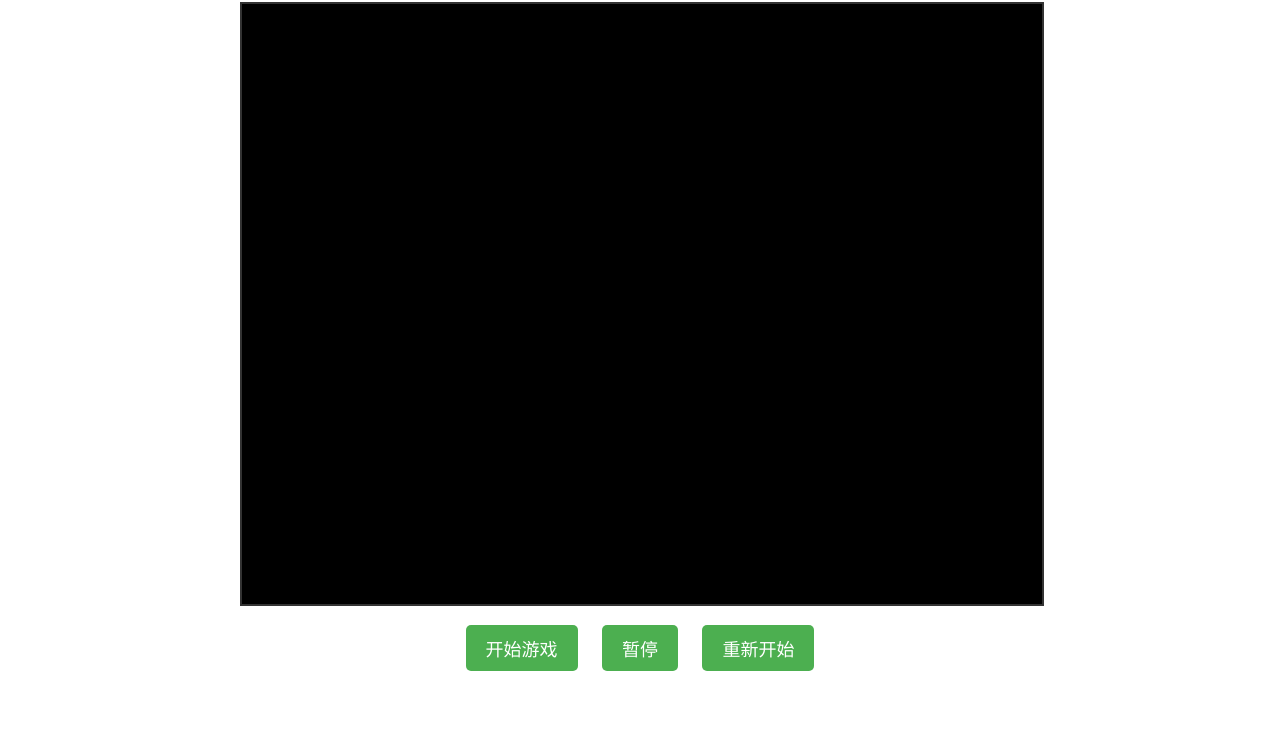
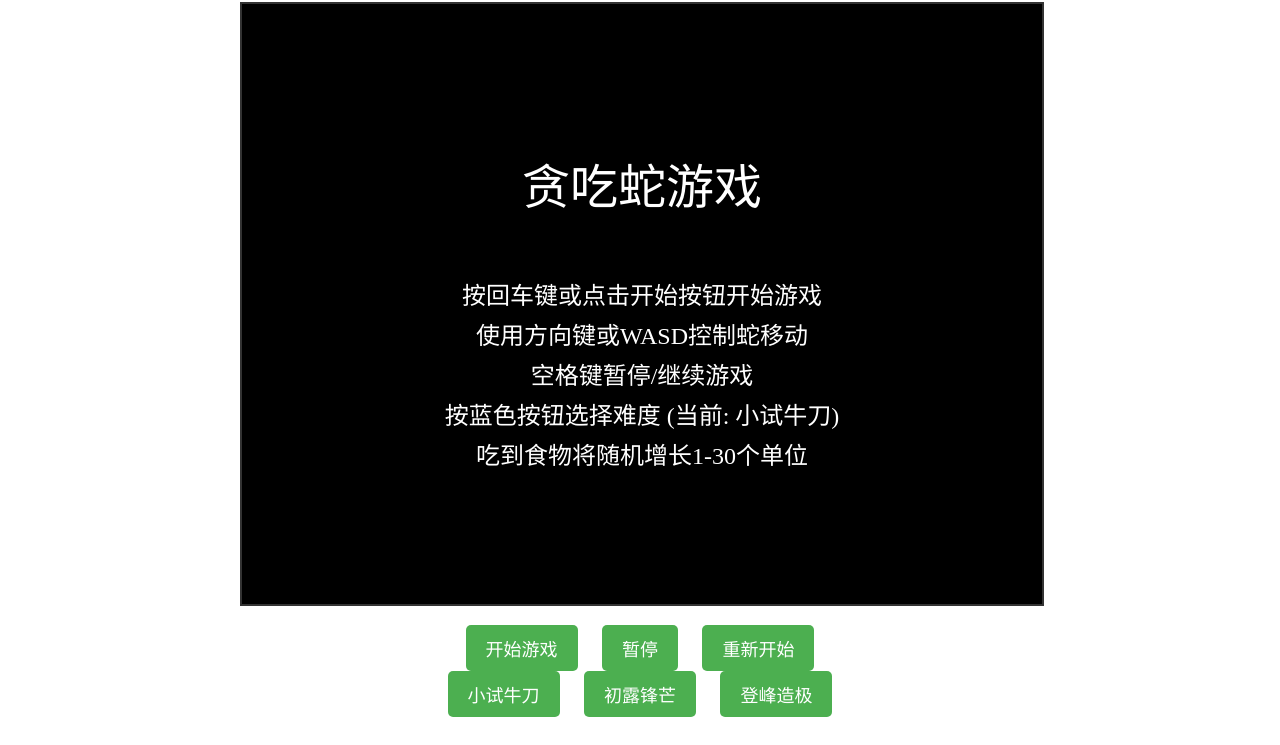
Before and after one commit to Kiverly/snake-game, a plain HTML site: page index.html in a window 1280 px wide. Shown: the part 115-860 px from the top of the page. Before the commit the page ends 814 px from the top, so only its background shows below. Drawn offline with Linux system fonts and the light colour scheme.

Commit message:
Update index.html

```diff
--- a/index.html
+++ b/index.html
@@ -15,6 +15,11 @@
             <button id="startBtn">开始游戏</button>
             <button id="pauseBtn">暂停</button>
             <button id="restartBtn">重新开始</button>
+            <div class="difficulty-buttons">
+                <button id="easyBtn">小试牛刀</button>
+                <button id="mediumBtn">初露锋芒</button>
+                <button id="hardBtn">登峰造极</button>
+            </div>
         </div>
     </div>
     <script src="game.js"></script>
```
